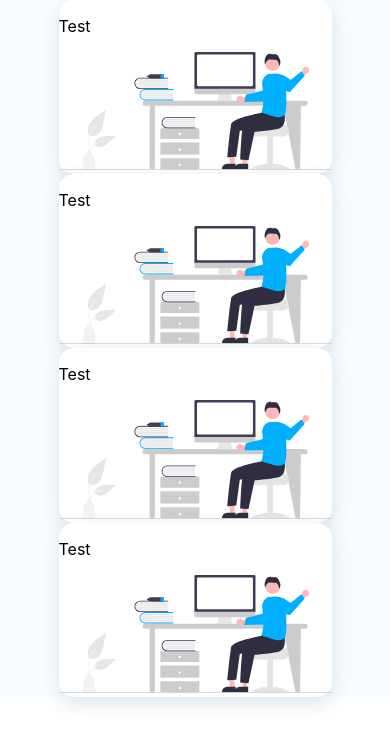
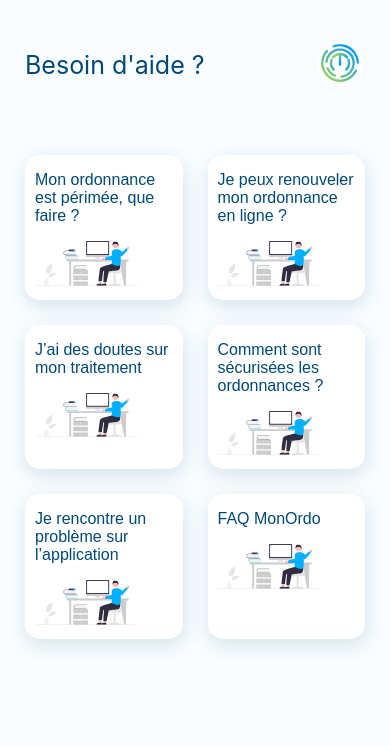
Before and after one commit to Mackee-Health/react-app, a Next.js app: page /help in a window 390 px wide. Shown: the top 746 px of the page. Built offline with nearby package versions, Linux system fonts and the light colour scheme.

Commit message:
Adapt page for phones

```diff
--- a/app/components/help/card.tsx
+++ b/app/components/help/card.tsx
@@ -5,8 +5,10 @@ import illustration from '../../../public/undraw_Hello.svg'
 export default function Card(props) {
     return (
         <div className={styles.card}>
-            <p>Test</p>
-            <Image src={illustration} alt="Picture of the author" />
+            <p>{props.name}</p>
+            <div className={styles.illustationContainer}>
+                <Image src={illustration} alt="Picture of the author" />
+            </div>
         </div>
     )
 }
--- a/app/styles/Help.module.css
+++ b/app/styles/Help.module.css
@@ -1,14 +1,51 @@
 .background {
+    display: flex;
+    flex-wrap: wrap;
+    justify-content: center;
+    align-items: flex-start;
+    align-content: flex-start;
     background: #F9FDFF;
+    width: 100vw;
+    height: 100vh;
 }
 
 .card {
     background: #FFFFFF;
     box-shadow: 1px 6px 20px rgba(5, 75, 120, 0.15);
     border-radius: 15px;
+    padding: 0 25px 25px 25px;
+}
+
+.card p {
+    color: #004977;
+    font-family: Montserrat, Arial, Helvetica;
+    font-size: 1.5rem;
 }
 
 .container {
     display: grid;
-    padding: 0 15% 0 15%;
+    grid-template-columns: 1fr 1fr 1fr;
+    gap: 50px;
+    padding: 0 15%;
 }
+
+.illustationContainer {
+    width: 75%
+}
+
+/* Phones */
+
+@media (max-width: 480px) {
+    .container {
+        grid-template-columns: 1fr 1fr;
+        grid-template-rows: 1fr 1fr 1fr;
+        gap: 25px;
+        padding: 25px;
+    }
+    .card {
+        padding: 0 10px 10px 10px;
+    }
+    .card p {
+        font-size: 1rem;
+    }
+}
--- a/pages/help.tsx
+++ b/pages/help.tsx
@@ -1,14 +1,27 @@
 import Card from '../app/components/help/card'
+import Header from '../app/components/header'
 import styles from '../app/styles/Help.module.css'
+
+const cardsTitle = {
+    outOfDate: "Mon ordonnance est périmée, que faire ?",
+    renewal: "Je peux renouveler mon ordonnance en ligne ?",
+    treatement: "J’ai des doutes sur mon traitement",
+    privacy: "Comment sont sécurisées les ordonnances ?",
+    reportProblem: "Je rencontre un problème sur l’application",
+    faq: "FAQ MonOrdo"
+}
 
 export default function Help() {
     return (
         <div className={styles.background}>
+            <Header name={"Besoin d'aide ?"} />
             <div className={styles.container}>
-                <Card name="Sara" />
-                <Card name="Sara" />
-                <Card name="Sara" />
-                <Card name="Sara" />
+                <Card name={cardsTitle.outOfDate} />
+                <Card name={cardsTitle.renewal} />
+                <Card name={cardsTitle.treatement} />
+                <Card name={cardsTitle.privacy} />
+                <Card name={cardsTitle.reportProblem} />
+                <Card name={cardsTitle.faq} />
             </div>
         </div>
     )
```
Also changed, not shown: pages/index.tsx (+8 -4 lines).
